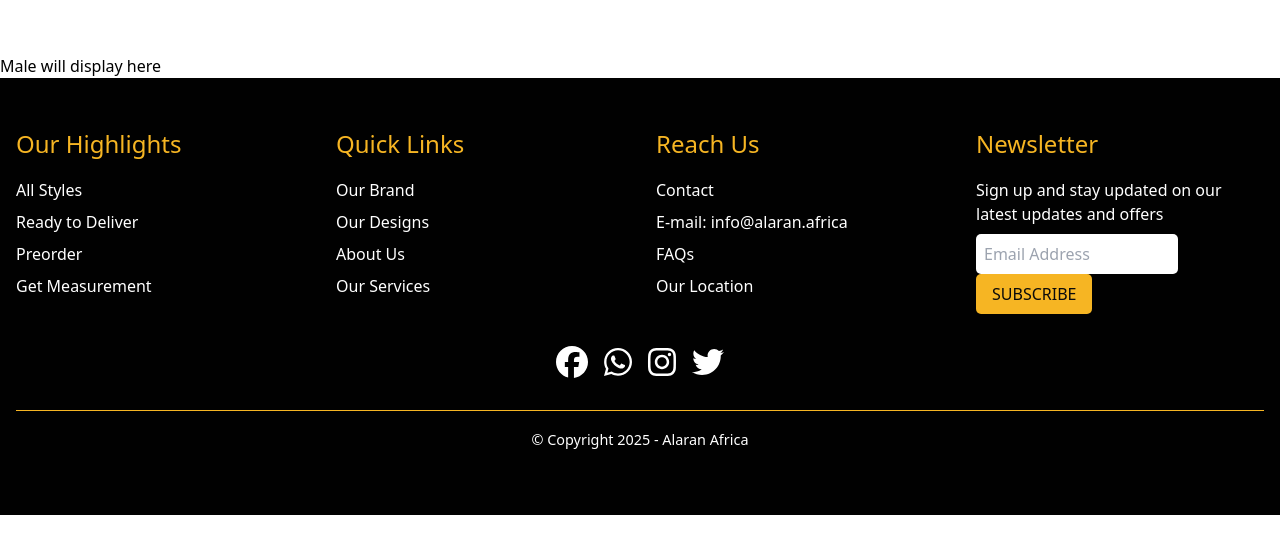
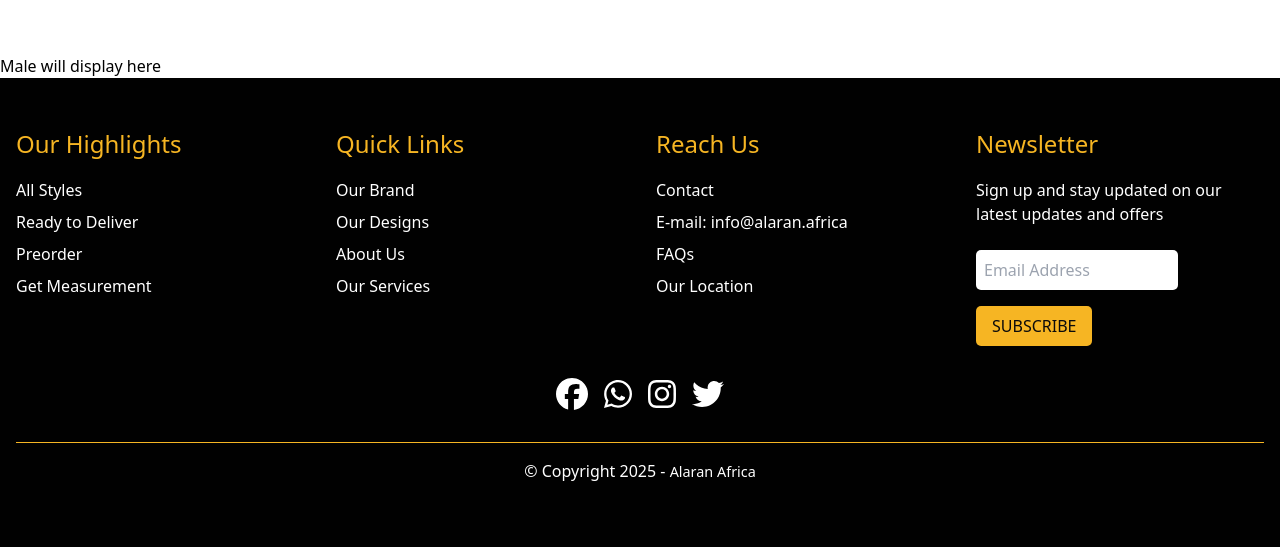
Before and after one commit to mrauthentik/Encanto, a React (Vite) app in the folder alaran/: page / in a window 1280 px wide. Shown: the part 4442-4989 px from the top of the page. Before the commit the page ends 4957 px from the top, so only its background shows below. Built offline with nearby package versions, Linux system fonts and the light colour scheme; a web font is replaced by a local one.

Commit message:
Add margin-top to main paragraph and newsletter button for improved spacing

```diff
--- a/alaran/src/App.css
+++ b/alaran/src/App.css
@@ -514,9 +514,11 @@ main p {
   border-radius: 5px;
   border: none;
   margin-right: 0.5rem;
+  margin-top: 1rem;
 }
 
 .newsletter-button {
+  margin-top: 1rem;
   padding: 0.5rem 1rem;
   border: none;
   background-color: #f6b523;
--- a/alaran/src/components/Footer.jsx
+++ b/alaran/src/components/Footer.jsx
@@ -88,7 +88,7 @@ const Footer = () => {
 
       {/* Bottom Section */}
       <div className="footer-bottom">
-        <span>&copy; Copyright 2025 - Alaran Africa</span>
+        &copy; Copyright 2025 - <span> Alaran Africa</span>
       </div>
     </motion.footer>
   );
```
